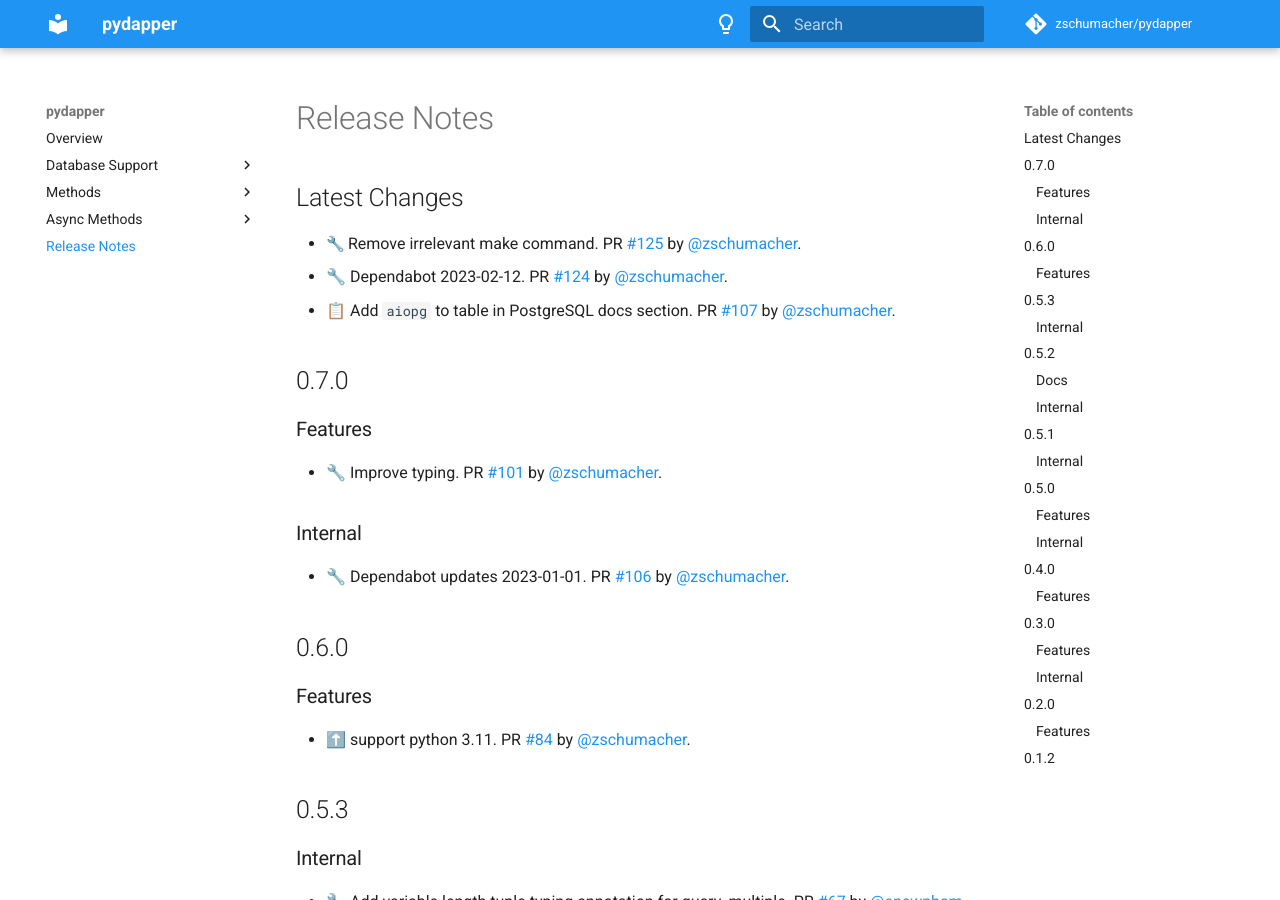
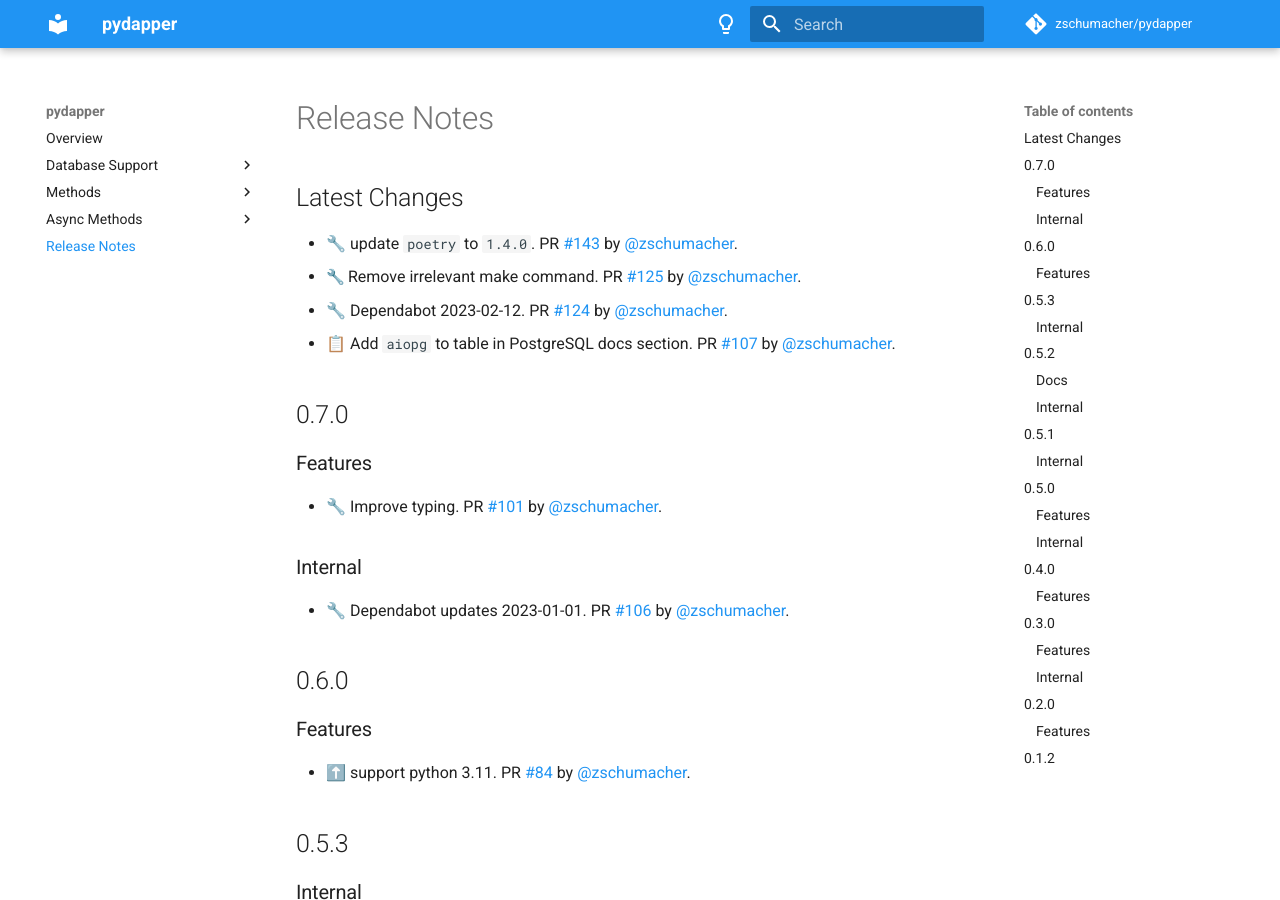
Before and after one commit to zschumacher/pydapper, an MkDocs documentation site: the page built from docs/release_notes.md, in a window 1280 px wide and 900 px high. Built offline with MkDocs 1.6.1 and Material for MkDocs 9.7.7, drawn with Linux system fonts in a browser that asks for light colours; emoji names are drawn with the system emoji font; comment, search, counter and statistics services are not loaded.

Commit message:
📝 Update release notes

```diff
--- a/docs/release_notes.md
+++ b/docs/release_notes.md
@@ -1,6 +1,7 @@
 
 ## Latest Changes
 
+* 🔧 update `poetry` to `1.4.0`. PR [#143](https://github.com/zschumacher/pydapper/pull/143) by [@zschumacher](https://github.com/zschumacher).
 * :wrench: Remove irrelevant make command. PR [#125](https://github.com/zschumacher/pydapper/pull/125) by [@zschumacher](https://github.com/zschumacher).
 * 🔧 Dependabot 2023-02-12. PR [#124](https://github.com/zschumacher/pydapper/pull/124) by [@zschumacher](https://github.com/zschumacher).
 * 📋 Add `aiopg` to table in PostgreSQL docs section. PR [#107](https://github.com/zschumacher/pydapper/pull/107) by [@zschumacher](https://github.com/zschumacher).
```
